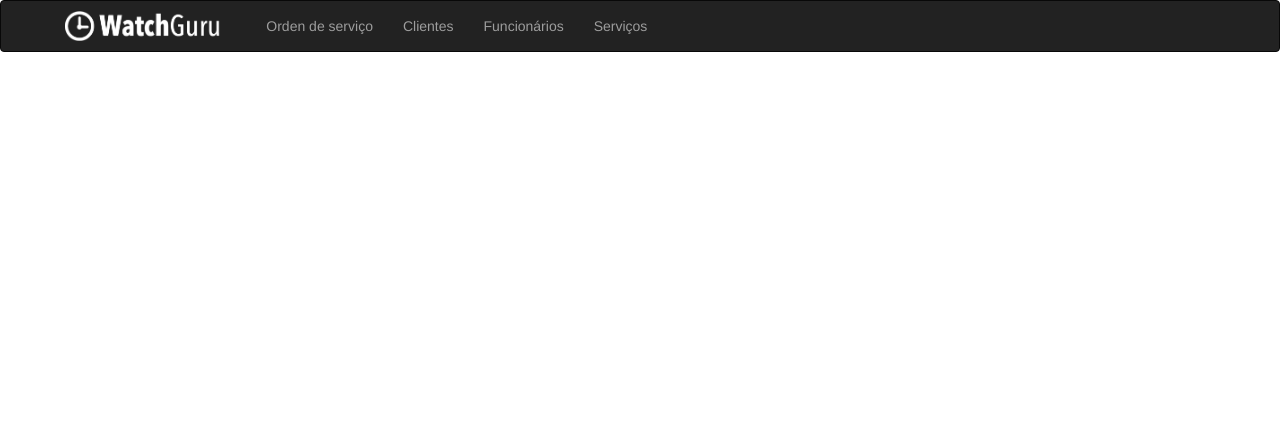
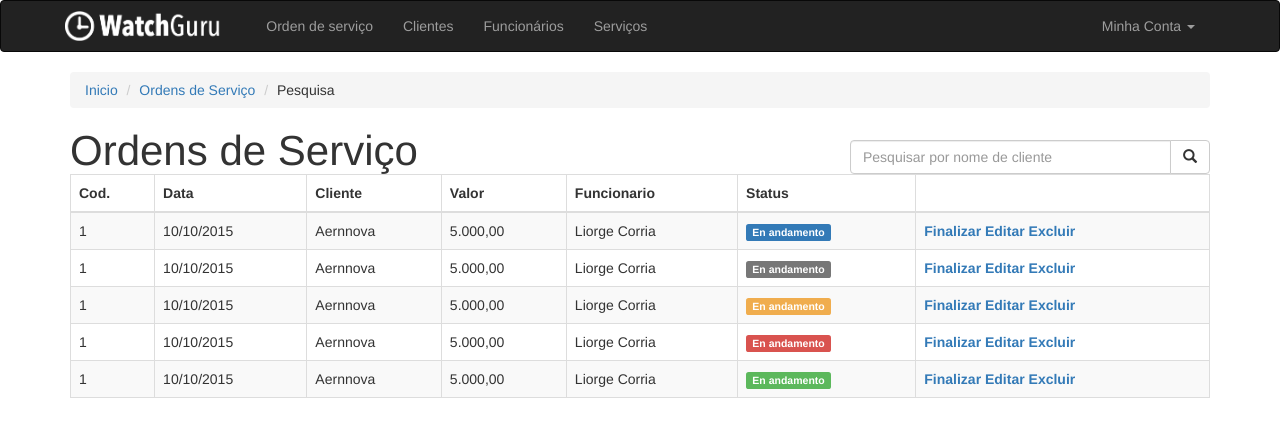
Before and after one commit to lionani07/Bootstrap_AlgaWorks, a plain HTML site: page 4.1/index.html in a window 1280 px wide. Drawn offline with nearby package versions, Linux system fonts and the light colour scheme.

Commit message:
add table

```diff
--- a/4.1/css/index.css
+++ b/4.1/css/index.css
@@ -6,3 +6,40 @@
 .logotipo img{
 	height: 30px;
 }
+
+.perfil{
+	padding: 10px;
+	width: 300px;
+}
+
+.perfil li:first-child{
+	font-size: 1.3em;
+	font-weight: bold;
+	margin-bottom: 2px;
+}
+
+@media(max-width: 767px){
+	.perfil{
+		color:#FFF;
+	}
+
+	.perfil a{
+		color: #9d9d9d;
+		display: block;
+		padding: 5px 0;
+	}
+
+	.perfil a:hover{
+		color: #FFF;
+		text-decoration: none;
+	}
+}
+
+.cabecalho{
+	margin:0;
+	font-size: 3em;
+}
+
+.busca{
+	margin-top: 12px;
+}
--- a/4.1/index.html
+++ b/4.1/index.html
@@ -28,9 +28,138 @@
 					<li><a href="">Funcionários</a></li>
 					<li><a href="">Serviços</a></li>
 				</ul>
+				<ul class="nav navbar-nav navbar-right">
+					<li>
+						<a href="" class="dropdown-toggle" data-toggle="dropdown">
+							Minha Conta
+							<span class="caret"></span>
+						</a>
+						<div class="dropdown-menu perfil">
+							<div class="col-sm-4 hidden-xs">
+								 <img class="img-responsive img-rounded" src="https://api.adorable.io/avatars/100/watchuru.png">
+							</div>
+							<div class="col-sm-8">
+								<ul class="list-unstyled">
+									<li><a href="">Liorge Corria</a></li>
+									<li><a href="">Alterar Perfil</a></li>
+									<li><a href="">Sair</a></li>
+								</ul>
+							</div>
+						</div>
+					</li>
+
+				</ul>
 			</div>
 		</div>
 	</nav>
+
+	<div class="container">
+		<ol class="breadcrumb">
+			<li><a href="">Inicio</a></li>
+			<li><a href="">Ordens de Serviço</a></li>
+			<li class="activo">Pesquisa</li>
+		</ol>
+
+		<div class="row">
+			<div class="col-xs-12 col-md-6" >
+				<h1 class="cabecalho">Ordens de Serviço</h1>
+			</div>
+			<div class="col-xs-12 col-md-4 col-md-offset-2 busca">
+				<div class="input-group">
+					<input type="" name="" class="form-control" placeholder="Pesquisar por nome de cliente">
+					<span class="input-group-btn">
+						<button type="button" class="btn btn-default">
+							 <span class="glyphicon glyphicon-search"></span>
+						</button>
+					</span>
+				</div>
+			</div>
+		</div>
+
+		<table class="table table-bordered table-striped table-hover">
+			<thead>
+				<tr>
+					<th>Cod.</th>
+					<th>Data</th>
+					<th>Cliente</th>
+					<th>Valor</th>
+					<th>Funcionario</th>
+					<th>Status</th>
+					<th></th>
+				</tr>
+			</thead>
+			<tbody>
+				<tr>
+					<td>1</td>
+					<td>10/10/2015</td>
+					<td>Aernnova</td>
+					<td>5.000,00</td>
+					<td>Liorge Corria</td>
+					<td><span class="label label-primary">En andamento</span></td>
+					<th>
+						<a href="">Finalizar</a>
+						<a href="">Editar</a>
+						<a href="">Excluir</a>
+					</th>
+				</tr>
+				<tr>
+					<td>1</td>
+					<td>10/10/2015</td>
+					<td>Aernnova</td>
+					<td>5.000,00</td>
+					<td>Liorge Corria</td>
+					<td><span class="label label-default">En andamento</span></td>
+					<th>
+						<a href="">Finalizar</a>
+						<a href="">Editar</a>
+						<a href="">Excluir</a>
+					</th>
+				</tr>
+				<tr>
+					<td>1</td>
+					<td>10/10/2015</td>
+					<td>Aernnova</td>
+					<td>5.000,00</td>
+					<td>Liorge Corria</td>
+					<td><span class="label label-warning">En andamento</span></td>
+					<th>
+						<a href="">Finalizar</a>
+						<a href="">Editar</a>
+						<a href="">Excluir</a>
+					</th>
+				</tr>
+				<tr>
+					<td>1</td>
+					<td>10/10/2015</td>
+					<td>Aernnova</td>
+					<td>5.000,00</td>
+					<td>Liorge Corria</td>
+					<td><span class="label label-danger">En andamento</span></td>
+					<th>
+						<a href="">Finalizar</a>
+						<a href="">Editar</a>
+						<a href="">Excluir</a>
+					</th>
+				</tr>
+				<tr>
+					<td>1</td>
+					<td>10/10/2015</td>
+					<td>Aernnova</td>
+					<td>5.000,00</td>
+					<td>Liorge Corria</td>
+					<td><span class="label label-success">En andamento</span></td>
+					<th>
+						<a href="">Finalizar</a>
+						<a href="">Editar</a>
+						<a href="">Excluir</a>
+					</th>
+				</tr>
+
+
+			</tbody>
+		</table>
+
+	</div>
 
 	<!-- jQuery library -->
 <script src="https://ajax.googleapis.com/ajax/libs/jquery/3.3.1/jquery.min.js"></script>
```
